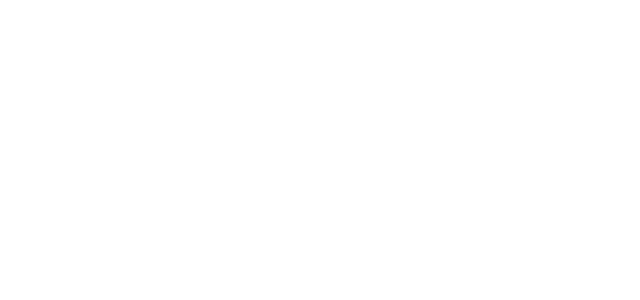
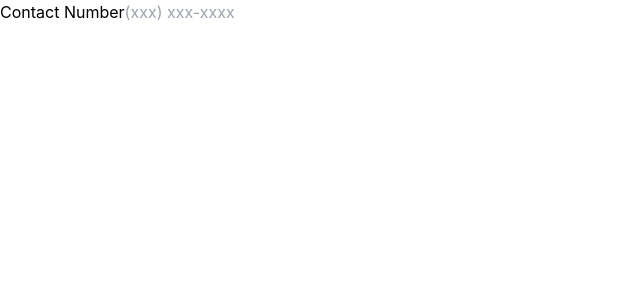
Before and after one commit to anushasani/React_Workspace, a React (Create React App) app in the folder my-app/: page /ContactNumber in a window 1280 px wide. Before the commit this address had no page. Shown: the top 300 px of the page, without its empty margins (0-640 px from the left). Built offline with nearby package versions, Linux system fonts and the light colour scheme.

Commit message:
ContactNumber

```diff
--- a/my-app/src/App.js
+++ b/my-app/src/App.js
@@ -18,6 +18,10 @@
 );
 const SearchCustomer = lazy(() =>
   import("./Component/CustomerSearch/SearchCustomer")
+);
+
+const ContactNumber = lazy(() =>
+  import("./Component/ContactNumber/ContactNumber")
 );
 
 const Home = () => {
@@ -57,6 +61,11 @@
           <li>
             <a href="/MovieCounter" rel="noopener noreferrer">
               5.MovieCounter
+            </a>
+          </li>
+          <li>
+            <a href="/ContactNumber" rel="noopener noreferrer">
+              6.ContactNumber
             </a>
           </li>
         </ul>
@@ -130,6 +139,14 @@
             </Suspense>
           }
         />
+        <Route
+          path="/ContactNumber"
+          element={
+            <Suspense fallback={<div>Loading ContactNumber.....</div>}>
+              <ContactNumber />
+            </Suspense>
+          }
+        />
       </Routes>
     </Router>
   );
--- /dev/null
+++ b/my-app/src/Component/ContactNumber/ContactNumber.js
@@ -0,0 +1,44 @@
+import React, { useState } from "react";
+
+const ContactNumber = () => {
+  const [contactNumber, setContactNumber] = useState("");
+
+  const formatContactNumber = (event) => {
+    let number = event.target.value.trim();
+    if (number === "") {
+      setContactNumber(number);
+      return;
+    }
+
+    number = number.replaceAll(/[^0-9]*/g, "");
+
+    while (number[0] === 0 || number[0] === 1) {
+      number = number.slice(1);
+    }
+    if (number.length > 3) {
+      number = `(${number.slice(0, 3)}) ${number.slice(3)}`;
+    }
+    if (number.length > 9) {
+      number = `${number.slice(0, 9)}-${number.slice(9)}`;
+    }
+    if (number.length > 14) {
+      number = number.slice(0, 14);
+    }
+
+    setContactNumber(number);
+  };
+
+  return (
+    <div>
+      <label for="Contact Number">Contact Number</label>
+      <input
+        type="text"
+        value={contactNumber}
+        placeholder="(xxx) xxx-xxxx"
+        onChange={formatContactNumber}
+      />
+    </div>
+  );
+};
+
+export default ContactNumber;
```
